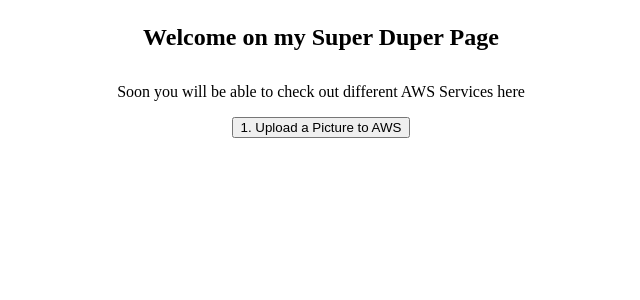
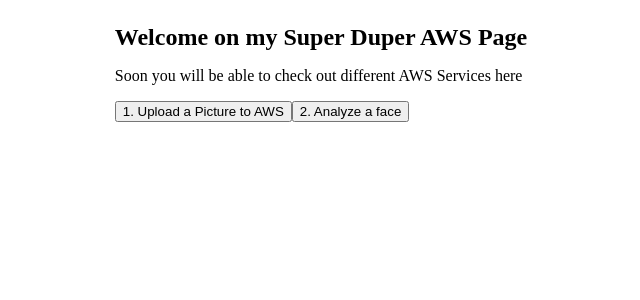
Before and after one commit to christophersiem/aws-image-services, a React (Create React App) app in the folder frontend/: page /home in a window 1280 px wide. Shown: the top 300 px of the page, without its empty margins (319-959 px from the left). Built offline with nearby package versions, Linux system fonts and the light colour scheme; the HTML template or start-up script is replaced by a standard one.

Commit message:
Add second button

```diff
--- a/frontend/src/pages/Home.js
+++ b/frontend/src/pages/Home.js
@@ -2,13 +2,15 @@
 import Heading from "../commons/Heading";
 import {useHistory} from "react-router-dom";
 
+
 export default function Home() {
     const history = useHistory();
     return (
-        <>
-            <Heading heading={"Welcome on my Super Duper Page"}/>
+        <div>
+            <Heading heading={"Welcome on my Super Duper AWS Page"}/>
             <p>Soon you will be able to check out different AWS Services here</p>
             <button onClick={() => history.push("/upload")}>1. Upload a Picture to AWS</button>
-        </>
+            <button onClick={() => history.push("/face")}>2. Analyze a face</button>
+        </div>
     )
 };
```
